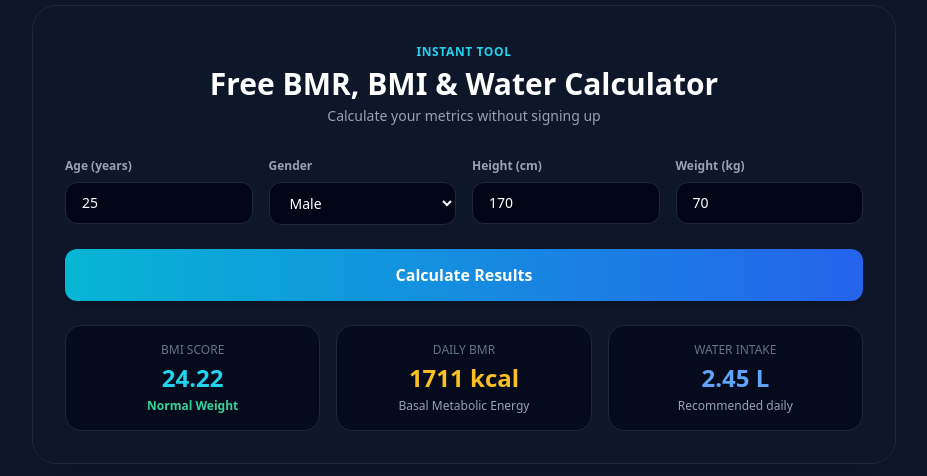
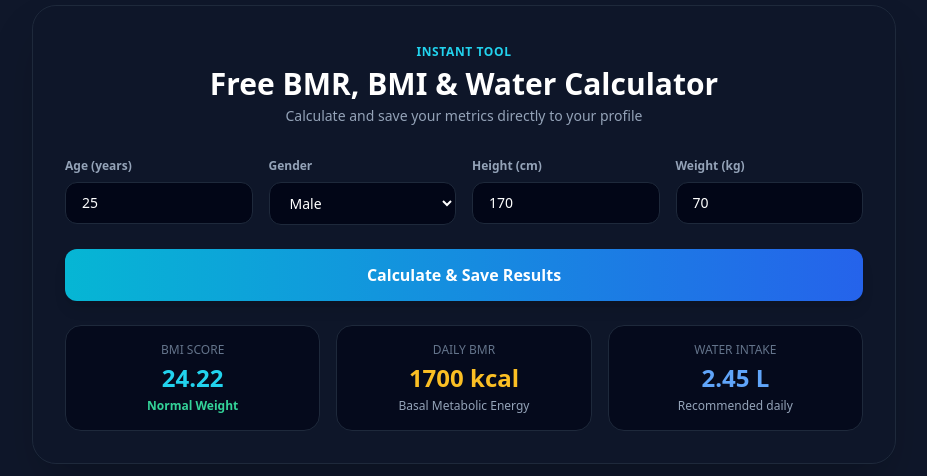
Before and after one commit to hossainnadia/Calory_counter, a Django app: page / in a window 1280 px wide. Shown: the part 761-1237 px from the top of the page, without its empty margins (176-1103 px from the left). Run offline with Django 5.2, Linux system fonts and the light colour scheme; some libraries are stand-ins or nearby versions.

Commit message:
Fixed code

```diff
--- a/calorie_app/templates/home.html
+++ b/calorie_app/templates/home.html
@@ -4,7 +4,7 @@
 <!--  -->
 {% block content %}
 <div class="space-y-16 py-8">
-  <!-- 0. SEARCH RESULTS SECTION (Appears when user searches in navbar) -->
+  <!-- 0. SEARCH RESULTS SECTION -->
   {% if query %}
   <section class="max-w-5xl mx-auto px-4">
     <div
@@ -159,7 +159,7 @@
     </div>
   </section>
 
-  <!-- 3. INTERACTIVE INSTANT HEALTH CALCULATOR -->
+  <!-- 3. INTERACTIVE INSTANT HEALTH CALCULATOR (UPDATED FORM WITH BACKEND SUPPORT) -->
   <section id="calculator" class="max-w-4xl mx-auto px-4">
     <div
       class="bg-slate-900/90 border border-slate-800 rounded-3xl p-6 sm:p-8 shadow-2xl backdrop-blur-xl"
@@ -172,10 +172,13 @@
           Free BMR, BMI & Water Calculator
         </h2>
         <p class="text-slate-400 text-sm mt-1">
-          Calculate your metrics without signing up
+          Calculate and save your metrics directly to your profile
         </p>
       </div>
 
+      <!-- FORM ADDED HERE -->
+      <form action="{% url 'save_calculator' %}" method="POST">
+        {% csrf_token %}
         <div class="grid grid-cols-1 sm:grid-cols-2 lg:grid-cols-4 gap-4 mb-6">
           <div>
             <label class="block text-xs text-slate-400 font-semibold mb-2"
@@ -183,8 +186,11 @@
             >
             <input
               type="number"
+              name="age"
               id="calc-age"
               value="25"
+              oninput="runCalculator()"
+              required
               class="w-full bg-slate-950 border border-slate-800 rounded-xl px-4 py-2.5 text-white text-sm focus:outline-none focus:border-cyan-500"
             />
           </div>
@@ -193,11 +199,13 @@
               >Gender</label
             >
             <select
+              name="gender"
               id="calc-gender"
+              onchange="runCalculator()"
               class="w-full bg-slate-950 border border-slate-800 rounded-xl px-4 py-2.5 text-white text-sm focus:outline-none focus:border-cyan-500"
             >
-            <option value="male">Male</option>
-            <option value="female">Female</option>
+              <option value="Male">Male</option>
+              <option value="Female">Female</option>
             </select>
           </div>
           <div>
@@ -206,8 +214,12 @@
             >
             <input
               type="number"
+              step="0.1"
+              name="height"
               id="calc-height"
               value="170"
+              oninput="runCalculator()"
+              required
               class="w-full bg-slate-950 border border-slate-800 rounded-xl px-4 py-2.5 text-white text-sm focus:outline-none focus:border-cyan-500"
             />
           </div>
@@ -217,19 +229,24 @@
             >
             <input
               type="number"
+              step="0.1"
+              name="weight"
               id="calc-weight"
               value="70"
+              oninput="runCalculator()"
+              required
               class="w-full bg-slate-950 border border-slate-800 rounded-xl px-4 py-2.5 text-white text-sm focus:outline-none focus:border-cyan-500"
             />
           </div>
         </div>
 
         <button
-        onclick="runCalculator()"
-        class="w-full py-3.5 bg-gradient-to-r from-cyan-500 to-blue-600 hover:from-cyan-400 hover:to-blue-500 text-white font-bold rounded-xl shadow-lg transition-all"
+          type="submit"
+          class="w-full py-3.5 bg-gradient-to-r from-cyan-500 to-blue-600 hover:from-cyan-400 hover:to-blue-500 text-white font-bold rounded-xl shadow-lg transition-all cursor-pointer"
         >
-        Calculate Results
+          Calculate & Save Results
         </button>
+      </form>
 
       <!-- Calculator Output Cards -->
       <div class="grid grid-cols-1 sm:grid-cols-3 gap-4 mt-6">
@@ -491,7 +508,7 @@
 
     // BMR Calculation (Harris-Benedict)
     let bmr = 0;
-    if (gender === "male") {
+    if (gender.toLowerCase() === "male") {
       bmr = 88.362 + 13.397 * weight + 4.799 * height - 5.677 * age;
     } else {
       bmr = 447.593 + 9.247 * weight + 3.098 * height - 4.33 * age;
@@ -509,5 +526,8 @@
   function floatVal(val) {
     return parseFloat(val) || 0;
   }
+
+  // Run calculator on page initial load
+  document.addEventListener("DOMContentLoaded", runCalculator);
 </script>
 {% endblock %}
--- a/calorie_app/urls.py
+++ b/calorie_app/urls.py
@@ -8,8 +8,10 @@ urlpatterns = [
     path('login/', views.login_view, name='login'),
     path('logout/', views.logout_view, name='logout'),
     path('dashboard/', views.dashboard_view, name='dashboard'),
-    path('delete-food/<int:item_id>/', views.delete_food_view, name='delete_food'), # Delete Line
+
+    # Food Management Routes
     path('add-food/<int:food_id>/', views.add_food_from_search, name='add_food_from_search'),
+    path('add-api-food/', views.add_food_from_api, name='add_food_from_api'),
     path('delete-food/<int:item_id>/', views.delete_food_view, name='delete_food'),
-    path('add-api-food/', views.add_food_from_api, name='add_food_from_api'),
+path('save-calculator/', views.save_calculator_view, name='save_calculator'),
 ]
--- a/calorie_app/views.py
+++ b/calorie_app/views.py
@@ -1,181 +1,242 @@
+from datetime import date
+from django.contrib import messages
+from django.contrib.auth import authenticate, login, logout
+from django.contrib.auth.decorators import login_required
+from django.contrib.auth.models import User
+from django.db.models import Sum
+from django.shortcuts import get_object_or_404, redirect, render
 import requests
-from datetime import date
-from django.shortcuts import render, redirect, get_object_or_404
-from django.contrib.auth import login, authenticate, logout
-from django.contrib.auth.decorators import login_required
-from django.db.models import Sum
-from django.contrib import messages
-from django.contrib.auth.models import User
 
-from .forms import UserRegistrationForm, UserProfileForm, FoodItemForm
-from .models import UserProfile, FoodItem, ClientMember
+from .forms import FoodItemForm, UserProfileForm, UserRegistrationForm
+from .models import ClientMember, FoodItem, UserProfile
 
 # Calorie Ninjas API Key
 CALORIE_NINJAS_API_KEY = 'Tjl+m25Qv2Ua6l7K4krOWw==hnR8L33IPJ1lWwwp'
 
 
 def home_view(request):
-    query = request.GET.get('q', '').strip()
-    search_results = []
+  query = request.GET.get('q', '').strip()
+  search_results = []
 
-    if query:
-        # Calorie Ninjas API Call
-        url = f'https://api.calorieninjas.com/v1/nutrition?query={query}'
-        headers = {'X-Api-Key': CALORIE_NINJAS_API_KEY}
+  if query:
+    url = f'https://api.calorieninjas.com/v1/nutrition?query={query}'
+    headers = {'X-Api-Key': CALORIE_NINJAS_API_KEY}
 
-        try:
-            response = requests.get(url, headers=headers)
-            if response.status_code == 200:
-                data = response.json()
-                for item in data.get('items', []):
-                    search_results.append({
-                        'item_name': item.get('name').title(),
-                        'calorie_consumed': round(item.get('calories', 0))
-                    })
-        except Exception as e:
-            print(f"API Fetch Error: {e}")
+    try:
+      response = requests.get(url, headers=headers)
+      if response.status_code == 200:
+        data = response.json()
+        for item in data.get('items', []):
+          search_results.append({
+              'item_name': item.get('name').title(),
+              'calorie_consumed': round(item.get('calories', 0)),
+          })
+    except Exception as e:
+      print(f'API Fetch Error: {e}')
 
-    context = {
-        'query': query,
-        'search_results': search_results,
-    }
-    return render(request, 'home.html', context)
+  context = {
+      'query': query,
+      'search_results': search_results,
+  }
+  return render(request, 'home.html', context)
+
+
+# --- নতুন ভিউ: হোম পেজের ক্যালকুলেটর থেকে প্রোফাইল আপডেট করার জন্য ---
+@login_required
+def save_calculator_view(request):
+  if request.method == 'POST':
+    age = request.POST.get('age')
+    gender = request.POST.get('gender')
+    height = request.POST.get('height')
+    weight = request.POST.get('weight')
+
+    user_profile, created = UserProfile.objects.get_or_create(user=request.user)
+
+    if age:
+      user_profile.age = int(age)
+    if gender:
+      user_profile.gender = gender
+    if height:
+      user_profile.height_cm = float(height)
+    if weight:
+      user_profile.weight_kg = float(weight)
+
+    user_profile.save()
+    messages.success(
+        request, 'Your health metrics updated successfully in Database!'
+    )
+    return redirect('dashboard')
+
+  return redirect('home')
 
 
 @login_required
 def add_food_from_api(request):
-    if request.method == 'POST':
-        item_name = request.POST.get('item_name')
-        calorie_consumed = request.POST.get('calorie_consumed')
+  if request.method == 'POST':
+    item_name = request.POST.get('item_name')
+    calorie_consumed = request.POST.get('calorie_consumed')
 
-        if item_name and calorie_consumed:
-            FoodItem.objects.create(
-                user=request.user,
-                item_name=item_name,
-                calorie_consumed=calorie_consumed,
-                date=date.today()
-            )
-            messages.success(request, f"'{item_name}' added to today's progress!")
-            return redirect('dashboard')
+    if item_name and calorie_consumed:
+      FoodItem.objects.create(
+          user=request.user,
+          item_name=item_name,
+          calorie_consumed=calorie_consumed,
+          date=date.today(),
+      )
+      messages.success(request, f"'{item_name}' added to today's progress!")
+      return redirect('dashboard')
 
-    return redirect('home')
+  return redirect('home')
 
 
 def add_food_from_search(request, food_id):
-    if not request.user.is_authenticated:
-        messages.error(request, "Please login first to add food to your log.")
-        return redirect('login')
+  if not request.user.is_authenticated:
+    messages.error(request, 'Please login first to add food to your log.')
+    return redirect('login')
 
-    original_item = FoodItem.objects.get(id=food_id)
+  original_item = FoodItem.objects.get(id=food_id)
 
-    FoodItem.objects.create(
-        user=request.user,
-        item_name=original_item.item_name,
-        calorie_consumed=original_item.calorie_consumed,
-        date=date.today()
-    )
+  FoodItem.objects.create(
+      user=request.user,
+      item_name=original_item.item_name,
+      calorie_consumed=original_item.calorie_consumed,
+      date=date.today(),
+  )
 
-    messages.success(request, f"'{original_item.item_name}' added to your daily progress!")
-    return redirect('dashboard')
+  messages.success(
+      request, f"'{original_item.item_name}' added to your daily progress!"
+  )
+  return redirect('dashboard')
 
 
 def about_view(request):
-    return render(request, 'about.html')
+  return render(request, 'about.html')
 
 
 def register_view(request):
-    if request.method == 'POST':
-        username = request.POST.get('username')
-        email = request.POST.get('email')
-        password = request.POST.get('password')
+  if request.method == 'POST':
+    username = request.POST.get('username')
+    email = request.POST.get('email')
+    password = request.POST.get('password')
 
-        if User.objects.filter(username=username).exists():
-            return render(request, 'register.html', {'error': 'Username already exists!'})
+    if User.objects.filter(username=username).exists():
+      return render(
+          request, 'register.html', {'error': 'Username already exists!'}
+      )
 
-        user = User.objects.create_user(username=username, email=email, password=password)
-        UserProfile.objects.create(user=user)
+    user = User.objects.create_user(
+        username=username, email=email, password=password
+    )
+    UserProfile.objects.create(user=user)
 
-        login(request, user)
-        return redirect('dashboard')
+    login(request, user)
+    return redirect('dashboard')
 
-    return render(request, 'register.html')
+  return render(request, 'register.html')
 
 
 def login_view(request):
-    if request.method == 'POST':
-        email = request.POST.get('email')
-        password = request.POST.get('password')
+  if request.method == 'POST':
+    email = request.POST.get('email')
+    password = request.POST.get('password')
 
-        try:
-            user_obj = User.objects.get(email=email)
-            username = user_obj.username
+    try:
+      user_obj = User.objects.get(email=email)
+      username = user_obj.username
 
-            user = authenticate(request, username=username, password=password)
-            if user is not None:
-                login(request, user)
-                return redirect('dashboard')
-            else:
-                return render(request, 'login.html', {'error': 'Invalid email or password!'})
-        except User.DoesNotExist:
-            return render(request, 'login.html', {'error': 'User with this email does not exist!'})
+      user = authenticate(request, username=username, password=password)
+      if user is not None:
+        login(request, user)
+        return redirect('dashboard')
+      else:
+        return render(
+            request, 'login.html', {'error': 'Invalid email or password!'}
+        )
+    except User.DoesNotExist:
+      return render(
+          request,
+          'login.html',
+          {'error': 'User with this email does not exist!'},
+      )
 
-    return render(request, 'login.html')
+  return render(request, 'login.html')
 
 
 def logout_view(request):
-    logout(request)
-    return redirect('login')
+  logout(request)
+  return redirect('login')
 
 
+@login_required
 def dashboard_view(request):
-    if not request.user.is_authenticated:
-        return redirect('login')
+  user_profile, created = UserProfile.objects.get_or_create(user=request.user)
+  today = date.today()
 
-    user_profile = UserProfile.objects.filter(user=request.user).first()
-    today = date.today()
+  if request.method == 'POST':
+    # ১. প্রোফাইল আপডেট
+    if 'update_profile_btn' in request.POST or 'age' in request.POST:
+      age = request.POST.get('age')
+      gender = request.POST.get('gender')
+      height_cm = request.POST.get('height_cm')
+      weight_kg = request.POST.get('weight_kg')
 
-    if request.method == "POST":
-        item_name = request.POST.get('item_name')
-        calorie_consumed = request.POST.get('calorie_consumed')
+      if age:
+        user_profile.age = int(age)
+      if gender:
+        user_profile.gender = gender
+      if height_cm:
+        user_profile.height_cm = float(height_cm)
+      if weight_kg:
+        user_profile.weight_kg = float(weight_kg)
 
-        if item_name and calorie_consumed:
-            FoodItem.objects.create(
-                user=request.user,
-                item_name=item_name,
-                calorie_consumed=calorie_consumed,
-                date=today
-            )
-            messages.success(request, f"'{item_name}' added to today's log!")
-            return redirect('dashboard')
+      user_profile.save()
+      messages.success(request, 'Profile parameters updated successfully!')
+      return redirect('dashboard')
 
-    today_items = FoodItem.objects.filter(user=request.user, date=today)
+    # ২. খাবার যোগ করার ফর্ম হ্যান্ডলার
+    item_name = request.POST.get('item_name')
+    calorie_consumed = request.POST.get('calorie_consumed')
 
-    bmr = user_profile.calculate_bmr() if user_profile else 1700
-    weight_loss = max(0, bmr - 500)
-    weight_gain = bmr + 500
+    if item_name and calorie_consumed:
+      FoodItem.objects.create(
+          user=request.user,
+          item_name=item_name,
+          calorie_consumed=calorie_consumed,
+          date=today,
+      )
+      messages.success(request, f"'{item_name}' added to today's log!")
+      return redirect('dashboard')
 
-    total_calories = sum(item.calorie_consumed for item in today_items)
-    progress_percentage = min(100, round((total_calories / bmr) * 100, 1)) if bmr > 0 else 0
+  today_items = FoodItem.objects.filter(user=request.user, date=today)
 
-    context = {
-        'profile': user_profile,
-        'today_items': today_items,
-        'bmr': round(bmr, 2),
-        'weight_loss': round(weight_loss, 2),
-        'weight_gain': round(weight_gain, 2),
-        'total_calories': total_calories,
-        'progress_percentage': progress_percentage,
-    }
-    return render(request, 'dashboard.html', context)
+  bmr = user_profile.calculate_bmr() if user_profile else 1700
+  weight_loss = max(0, bmr - 500)
+  weight_gain = bmr + 500
+
+  total_calories = sum(item.calorie_consumed for item in today_items)
+  progress_percentage = (
+      min(100, round((total_calories / bmr) * 100, 1)) if bmr > 0 else 0
+  )
+
+  context = {
+      'profile': user_profile,
+      'today_items': today_items,
+      'bmr': round(bmr, 2),
+      'weight_loss': round(weight_loss, 2),
+      'weight_gain': round(weight_gain, 2),
+      'total_calories': total_calories,
+      'progress_percentage': progress_percentage,
+  }
+  return render(request, 'dashboard.html', context)
 
 
 def delete_food_view(request, item_id):
-    if not request.user.is_authenticated:
-        return redirect('login')
+  if not request.user.is_authenticated:
+    return redirect('login')
 
-    food_item = get_object_or_404(FoodItem, id=item_id, user=request.user)
-    item_name = food_item.item_name
-    food_item.delete()
+  food_item = get_object_or_404(FoodItem, id=item_id, user=request.user)
+  item_name = food_item.item_name
+  food_item.delete()
 
-    messages.success(request, f"'{item_name}' removed from today's log.")
-    return redirect('dashboard')
+  messages.success(request, f"'{item_name}' removed from today's log.")
+  return redirect('dashboard')
```
Also changed, not shown: calorie_app/admin.py (+18 -1 lines), calorie_app/templates/dashboard.html (+15 -11 lines). Lines whose indentation alone changed are shown as unchanged.
